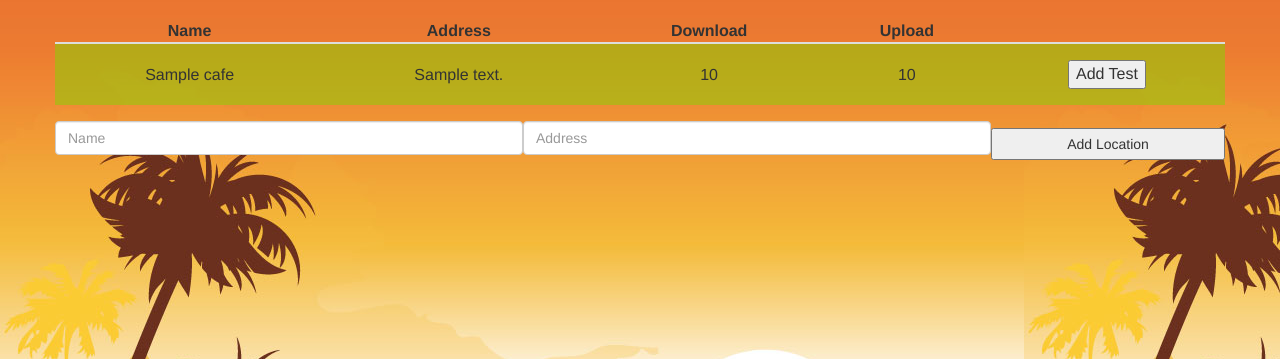
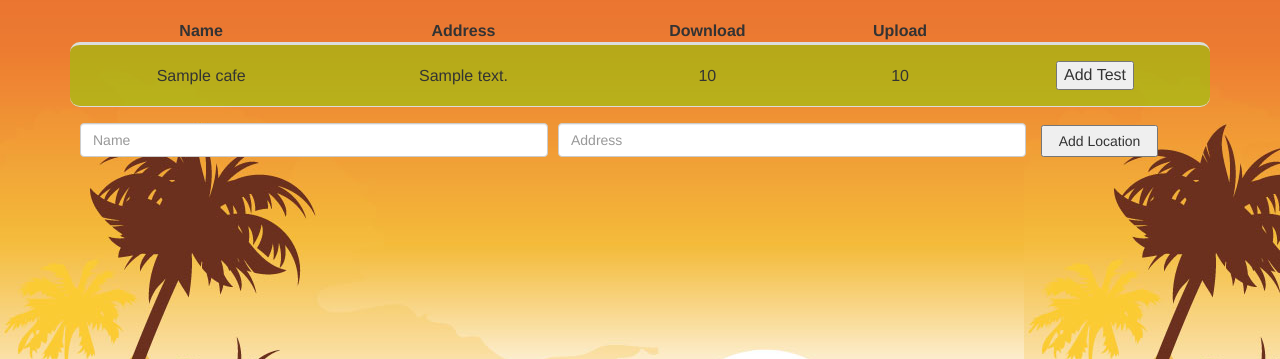
Before and after one commit to currenthandle/hotSpot, a Node server app: template public/views/index.ejs in a window 1280 px wide. Shown: the part 70-429 px from the top of the page. Run offline with Node 20, Linux system fonts and the light colour scheme; the template is opened without the code that fills it: most values are stand-ins (such as "Sample title", 1, 10 or a date in 2020); some libraries are stand-ins or nearby versions.

Commit message:
Updated custom styles

```diff
--- a/public/css/index.css
+++ b/public/css/index.css
@@ -1,5 +1,28 @@
 body{
 	background-image: url("/img/background.jpg") !important;
+}
+
+table { border-collapse: separate; }
+
+.table-striped thead tr th {
+	border-bottom: none;
+}
+.table-striped > tbody > tr:nth-of-type(odd) > td:first-child {
+	border-radius: 10px 0 0 10px;
+}
+.table-striped > tbody > tr:nth-of-type(odd) > td:last-child {
+	border-radius: 0 10px 10px 0;
+}
+
+.table-striped tbody tr:first-child td {
+	border-top: 3px solid #ddd !important;
+}
+.table-striped > tbody > tr:nth-of-type(odd) > td {
+	border-top: 1px solid #ddd;
+	border-bottom: 1px solid #ddd;
+}
+.table-striped > tbody > tr:nth-of-type(even) > td {
+	border: none;
 }
 .table-striped > tbody > tr:nth-of-type(odd) {
 	background-color: rgba(129, 214, 2, 0.5);
@@ -14,11 +37,15 @@ th {
 #addCafe input{
 	display: inline;
 	width: 40%;
+	margin-right: 10px;
+}
+#addCafe input:first-child {
+	margin-left: 25px;
 }
 #addCafe button{
 	display: inline;
-	width: 20%;
-	margin: 3px 0 0 0;
+	width: 10%;
+	margin: -2px 0 0 5px;
 	padding: 4px 0 4px 0;
 }
 .table>tbody>tr>td, .table>tbody>tr>th, .table>tfoot>tr>td, .table>tfoot>tr>th, .table>thead>tr>td, .table>thead>tr>th {
```
